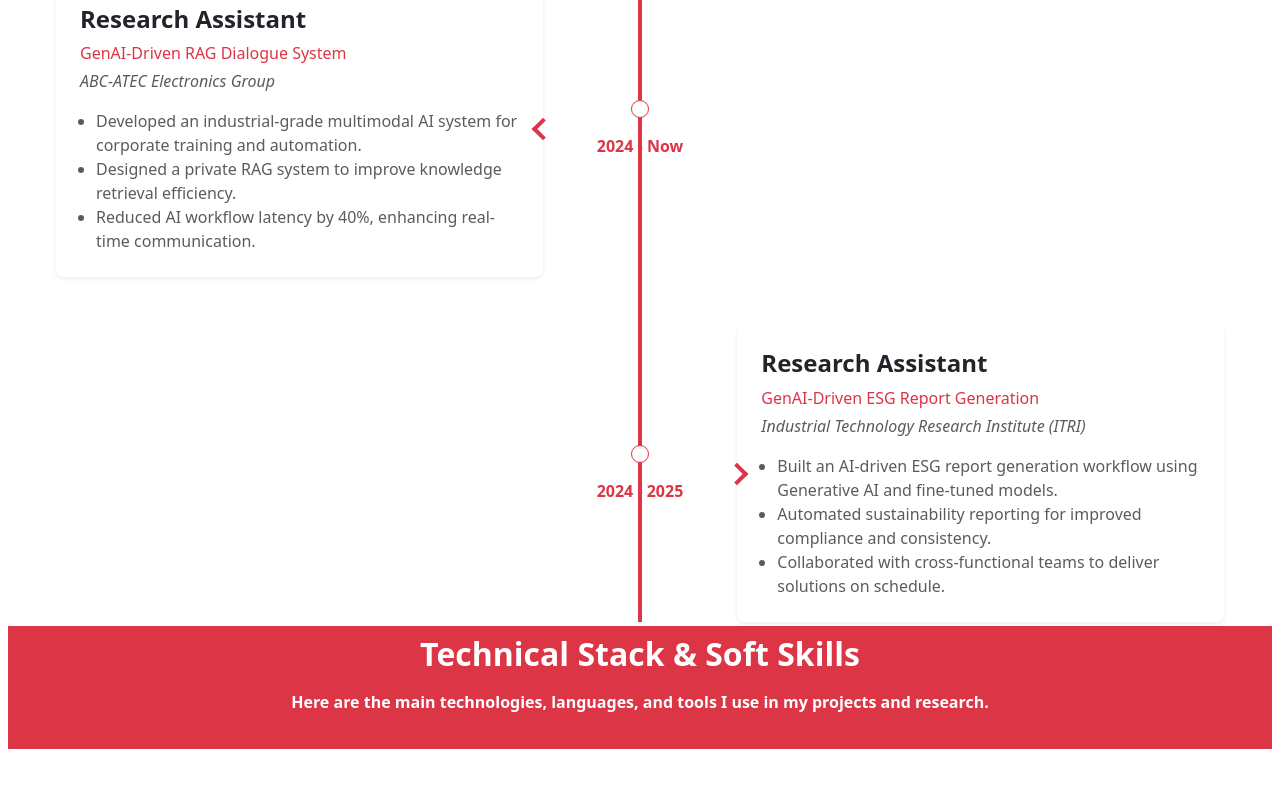
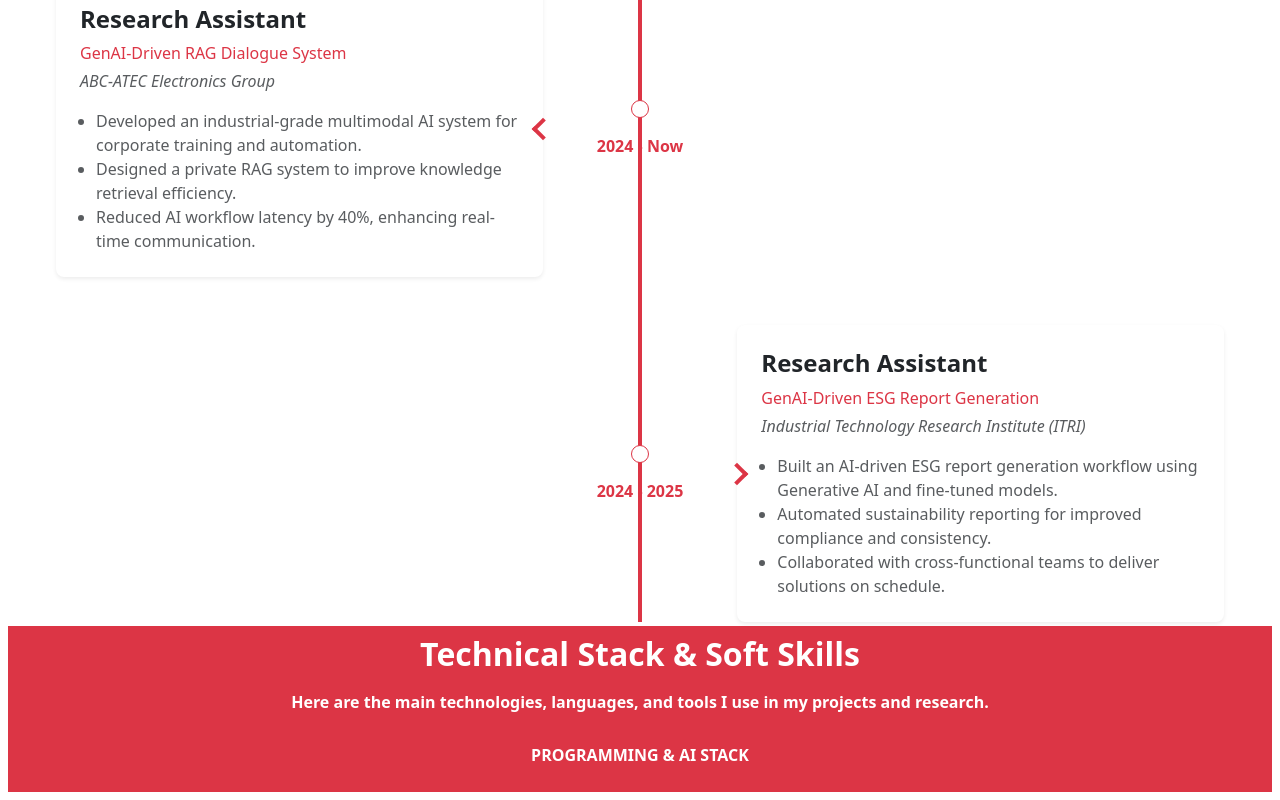
Before and after one commit to johnjerry8749/portflio, a React (Vite) app in the folder frontend/: page / in a window 1280 px wide. Shown: the part 2147-2947 px from the top of the page. Before the commit the page ends 2904 px from the top, so only its background shows below. Built offline with nearby package versions, Linux system fonts and the light colour scheme.

Commit message:
Add header for programming and AI stack in Technical Stack & Soft Skills section

```diff
--- a/frontend/src/components/Experince.jsx
+++ b/frontend/src/components/Experince.jsx
@@ -178,7 +178,10 @@ const Experience = () => {
         <div className="row m-auto bg-danger text-center text-white">
             <h1 className="fs-2 p-2 fw-bolder ">Technical Stack & Soft Skills</h1>
             <p className="fw-bold">Here are the main technologies, languages, and tools I use in my projects and research.</p>
-        <div className="d-flex border border-danger justify-content-center gap-1 p-2"></div>
+            <h6 className="fw-bold mt-3 ">PROGRAMMING & AI STACK</h6>
+        <div className="d-flex border border-danger justify-content-center gap-1 p-2">
+
+        </div>
         </div>
 
       </div>
```
